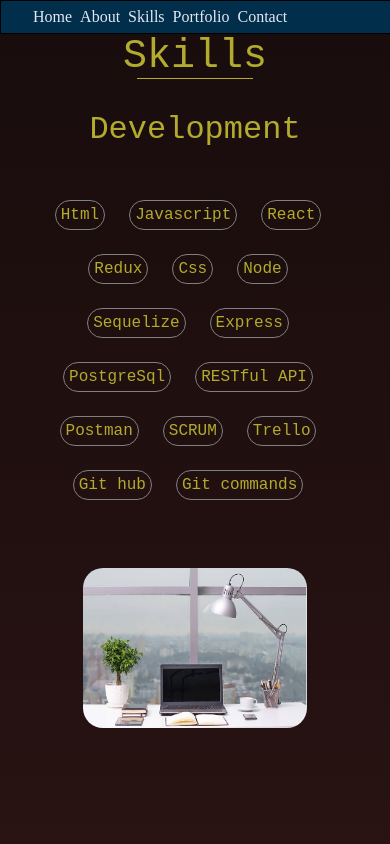
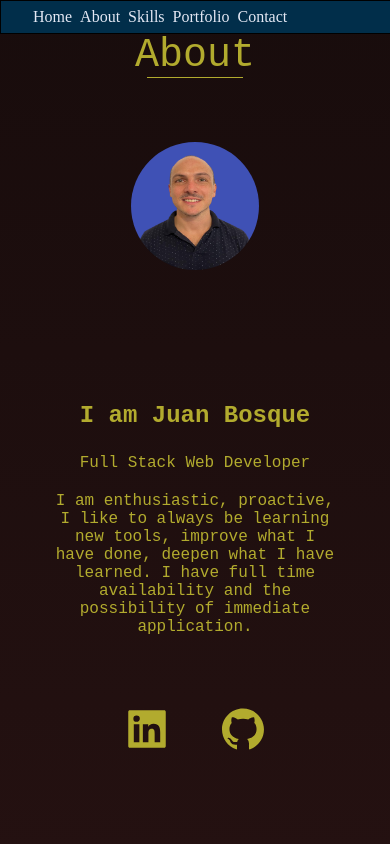
Before and after one commit to bosque-juan/portfolioreact, a React (Create React App) app: page / in a window 390 px wide. Shown: the top 844 px of the page. Built offline with nearby package versions, Linux system fonts and the light colour scheme.

Commit message:
about responsive

```diff
--- a/src/presentational/About.jsx
+++ b/src/presentational/About.jsx
@@ -6,10 +6,13 @@ export default function About() {
   return (
     <div className={Style.head} id="about">
       <Slide>
-        <main className={Style.main}>About</main>
+        <main className={Style.mainAbout}>About</main>
 
-        <div className={Style.container}>
-          <img className={Style.img} src={img} alt="" />
+        <div className={Style.containerAbout}>
+         <div className={Style.imgContainer1}>
+
+          <img className={Style.imageAbout} src={img} alt="" />
+         </div>
 
           <div className={Style.about}>
             <h2>I am Juan Bosque</h2>
--- a/src/presentational/About.module.css
+++ b/src/presentational/About.module.css
@@ -2,7 +2,7 @@
   display: grid;
   justify-items: center;
 }
-.container {
+.containerAbout {
   display: flex;
   align-items: center;
   justify-content: center;
@@ -11,19 +11,15 @@
   width: 80%;
   grid-template-columns: repeat(2, 1fr);
 }
-.about {
-  display: grid;
-  width: 500%;
-}
-.img {
+
+.imageAbout {
   margin: 12rem;
-  display: flex;
   height: 18rem;
   width: 18rem;
   border-radius: 200px;
 }
 
-.main {
+.mainAbout {
   position:relative;
   display: inline-block;
   padding-top: 7rem;
@@ -32,7 +28,7 @@
 }
 
 
-.main::after {
+.mainAbout::after {
   content: "";
   position: absolute;
   bottom: 0;
@@ -43,7 +39,7 @@
   transition: all 0.3s ease;
 }
 
-.main:hover::after {
+.mainAbout:hover::after {
   left: 0;
   width: 100%;
 }
@@ -60,22 +56,35 @@
 }
 
 @media screen and (max-width: 600px) {
-  .head{
-    display: none;
+  .mainAbout {
+    padding-top: 2rem;
+    font-size: 2.5rem;
   }
-  .img {
-    margin: 12rem;
+  .about {
+    display: grid;
+    height: 45%;
+  }
+  .containerAbout{
+    position: relative;
     display: flex;
+    flex-direction: column;
+    align-items: center;
+    justify-content: flex-start;
+    left:10%
+
+  }
+  .imageAbout {
+    display: block;
+    margin: 4rem 0rem;
     height: 8rem;
     width: 8rem;
     border-radius: 200px;
   }
-  .containerAbout{
-    display: flex;
-    /* background-color: beige; */
-    flex-direction: column;
-  }
+
   .about {
     width: 90%;
   }
+  .imgContainer1 {
+    position: relative;
   }
+  }
```
